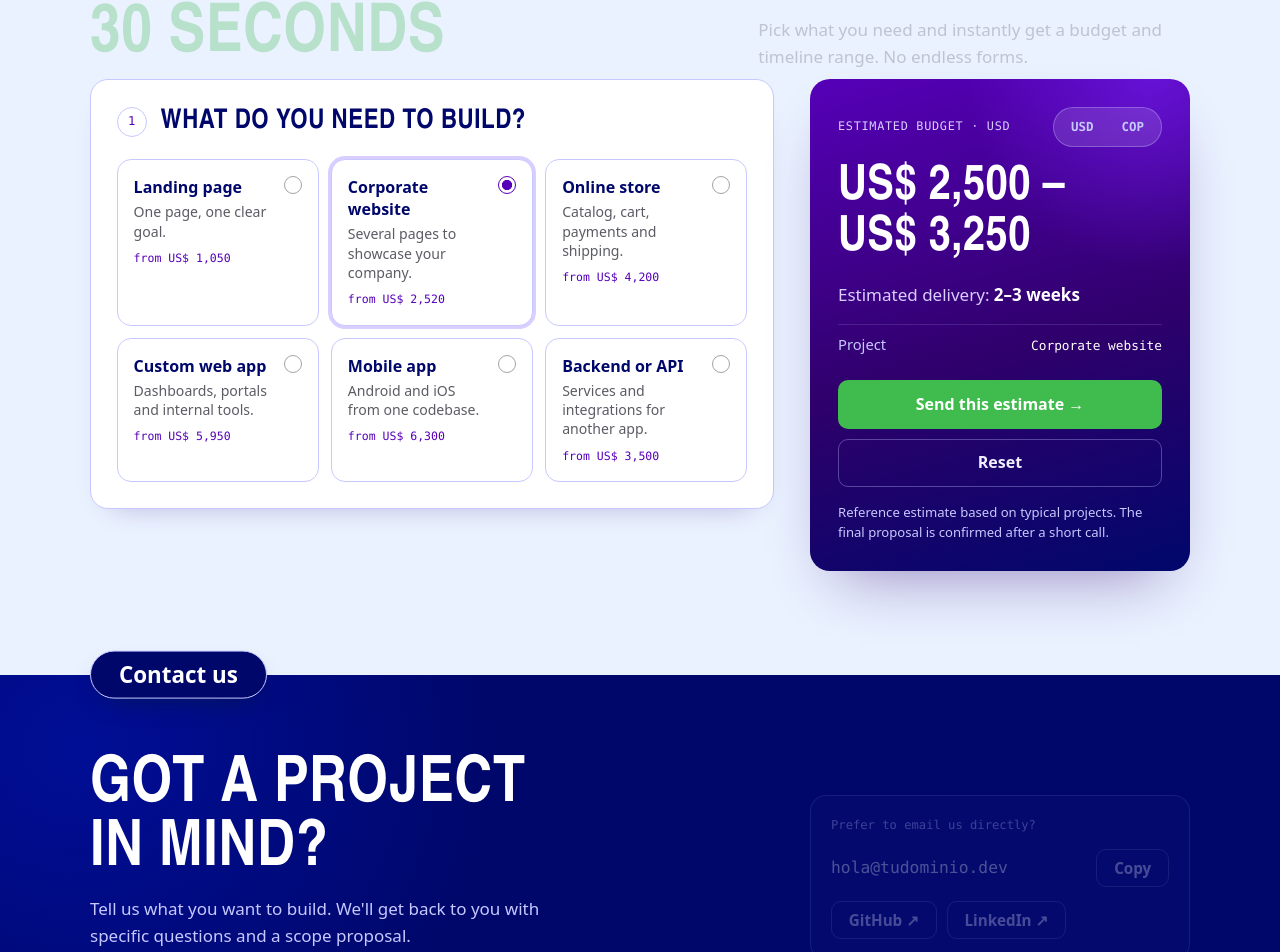
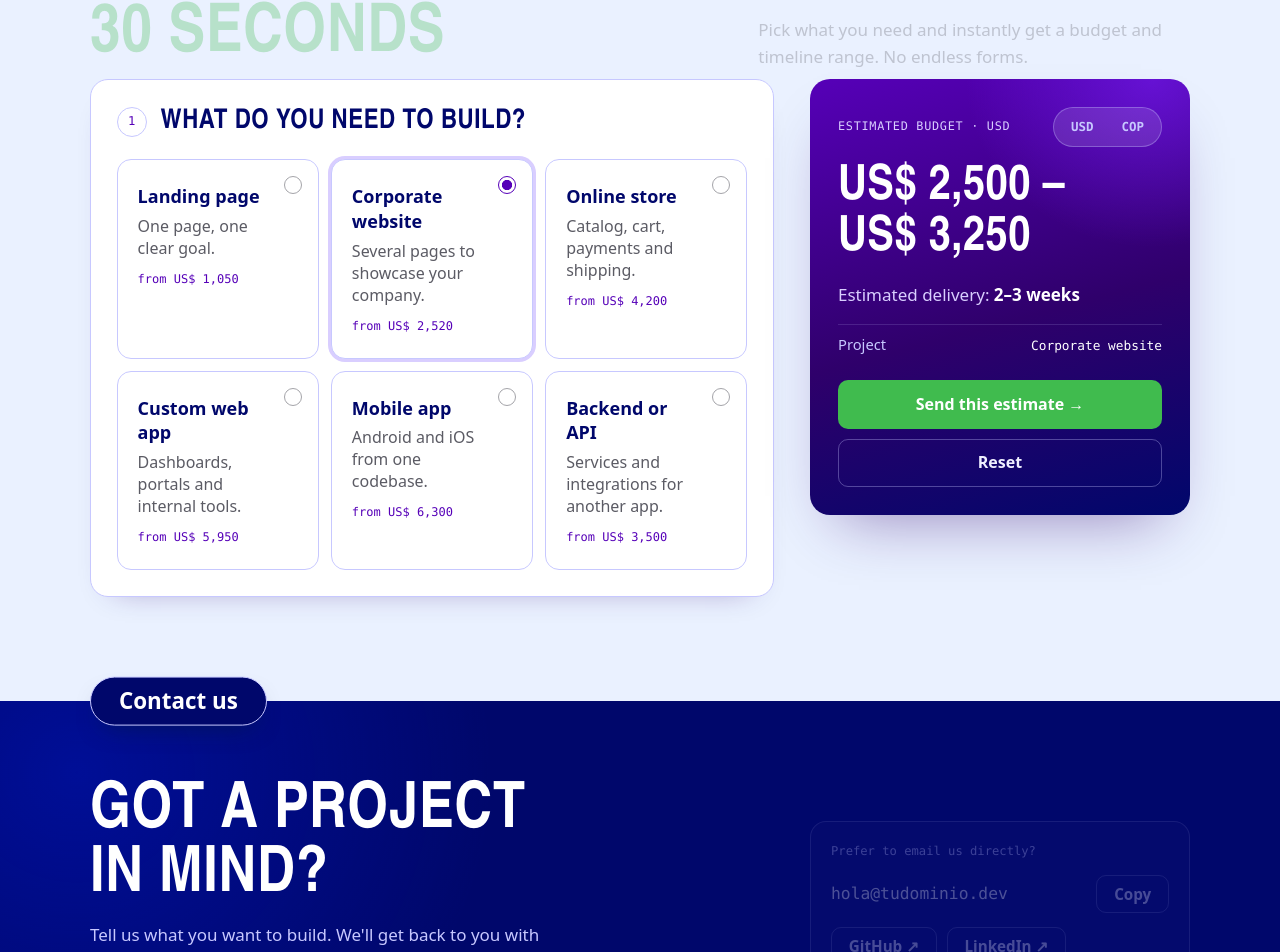
Before and after one commit to AlmeidaAristizabal/Portafolio_Almeida_Aristizabal, a React (Vite) app in the folder client/: page / in a window 1280 px wide. Shown: the part 5749-6701 px from the top of the page. Built offline with nearby package versions, Linux system fonts and the light colour scheme; no server answers; a web font is replaced by a local one.

Commit message:
style: quita el aviso del cotizador y agranda sus opciones

```diff
--- a/client/src/components/Cotizador.tsx
+++ b/client/src/components/Cotizador.tsx
@@ -57,7 +57,7 @@ export function Cotizador({ onEnviar }: { onEnviar: (cotizacion: CotizacionElegi
                   return (
                     <label
                       key={opcion.id}
-                      className={`opcion-cotizador relative grid min-w-0 cursor-pointer content-start gap-1 rounded-[14px] border-[1.5px] border-(--line) bg-(--superficie) py-4 pr-11 pl-4 ${marcada ? 'marcada' : ''}`}
+                      className={`opcion-cotizador relative grid min-w-0 cursor-pointer content-start gap-1.5 rounded-[14px] border-[1.5px] border-(--line) bg-(--superficie) py-6 pr-12 pl-5 ${marcada ? 'marcada' : ''}`}
                     >
                       <input
                         type="radio"
@@ -67,9 +67,9 @@ export function Cotizador({ onEnviar }: { onEnviar: (cotizacion: CotizacionElegi
                         onChange={() => setTipoId(opcion.id)}
                         className="absolute inset-0 m-0 size-full cursor-pointer opacity-0"
                       />
-                      <b className="text-base leading-snug font-bold text-(--heading)">{opcion.nombre[idioma]}</b>
-                      <small className="text-[0.88rem] leading-snug text-(--fg-muted)">{opcion.descripcion[idioma]}</small>
-                      <em className="mt-1 font-mono text-[0.72rem] text-(--eyebrow) not-italic">{t.cotizador.desde(dinero(desdeUsd(opcion), true))}</em>
+                      <b className="text-lg leading-snug font-bold text-(--heading)">{opcion.nombre[idioma]}</b>
+                      <small className="text-base leading-snug text-(--fg-muted)">{opcion.descripcion[idioma]}</small>
+                      <em className="mt-1.5 font-mono text-xs text-(--eyebrow) not-italic">{t.cotizador.desde(dinero(desdeUsd(opcion), true))}</em>
                     </label>
                   );
                 })}
@@ -119,9 +119,6 @@ export function Cotizador({ onEnviar }: { onEnviar: (cotizacion: CotizacionElegi
                   {t.cotizador.reiniciar}
                 </button>
               </div>
-              <p className="m-0 text-[0.82rem] leading-normal text-in-100">
-                {t.cotizador.aviso}
-              </p>
               {moneda === 'COP' && (
                 <p className="m-0 font-mono text-[0.72rem] text-in-200">
                   {t.cotizador.trm(COP_POR_USD.toLocaleString(LOCALE[idioma]), FECHA_TASA[idioma])}
--- a/client/src/i18n/textos.ts
+++ b/client/src/i18n/textos.ts
@@ -108,7 +108,6 @@ const es = {
     enviar: 'Enviar esta cotización →',
     enviado: 'Listo: completa tus datos abajo ↓',
     reiniciar: 'Reiniciar',
-    aviso: 'Estimación de referencia calculada con proyectos típicos. La propuesta final se confirma después de una breve llamada.',
     trm: (tasa: string, fecha: string) => `Conversión con la TRM de referencia: 1 USD = $ ${tasa} COP (${fecha}).`,
     lector: (minimo: string, maximo: string, enPesos: boolean, semanas: string) =>
       `Inversión estimada entre ${minimo} y ${maximo}${enPesos ? ' pesos' : ''}, entrega en ${semanas}.`,
@@ -262,7 +261,6 @@ const en: Textos = {
     enviar: 'Send this estimate →',
     enviado: 'Done: fill in your details below ↓',
     reiniciar: 'Reset',
-    aviso: 'Reference estimate based on typical projects. The final proposal is confirmed after a short call.',
     trm: (tasa: string, fecha: string) => `Converted at the reference exchange rate (TRM): 1 USD = $ ${tasa} COP (${fecha}).`,
     lector: (minimo: string, maximo: string, enPesos: boolean, semanas: string) =>
       `Estimated budget between ${minimo} and ${maximo}${enPesos ? ' Colombian pesos' : ''}, delivery in ${semanas}.`,
```
